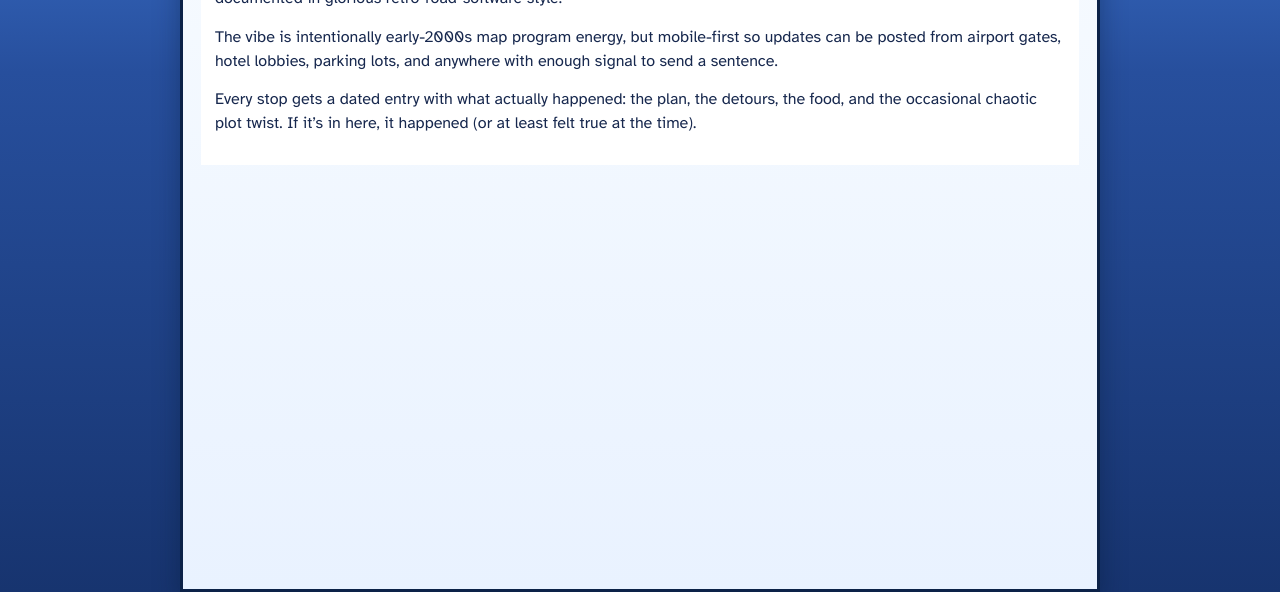
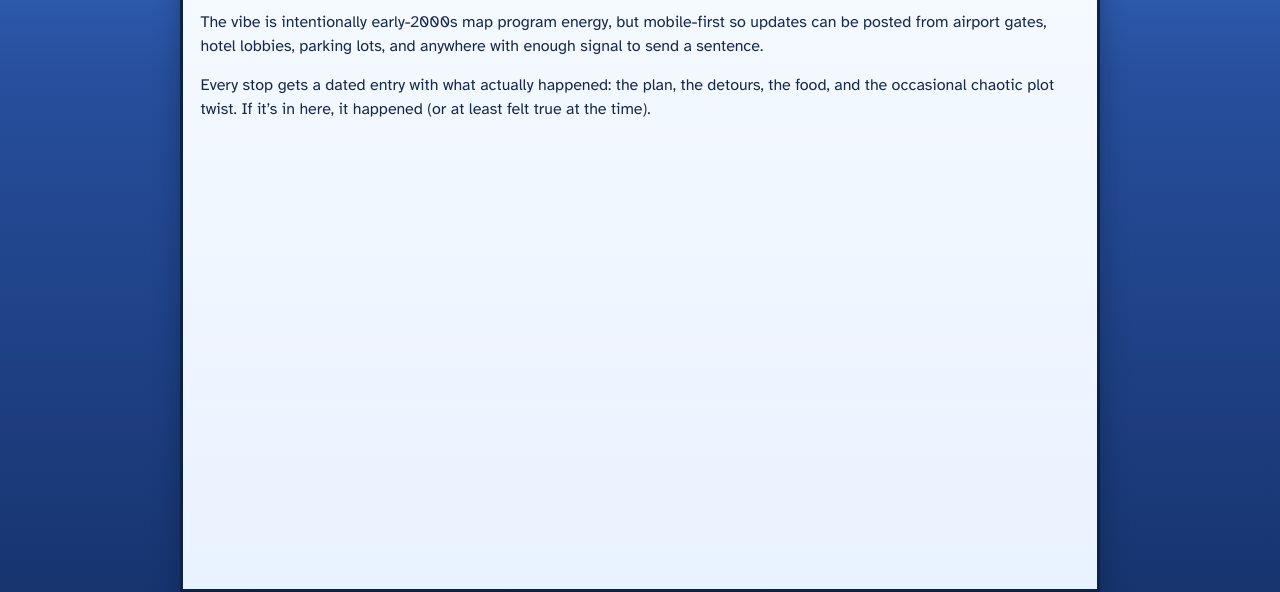
Before and after one commit to davidyen1124/route66-diary, an Astro site: page /about in a window 1280 px wide. Shown: the part 208-800 px from the top of the page. Built offline with nearby package versions, Linux system fonts and the light colour scheme; Astro itself is replaced by a stand-in of ours.

Commit message:
Remove about card styling

```diff
--- a/src/pages/about.astro
+++ b/src/pages/about.astro
@@ -11,7 +11,7 @@ import Header from '../components/Header.astro';
   <body>
     <Header />
     <main>
-      <article class="about-card">
+      <article>
         <h1>About This Trip</h1>
 
         <p>
@@ -34,10 +34,3 @@ import Header from '../components/Header.astro';
     </main>
   </body>
 </html>
-
-<style>
-  .about-card {
-    background: #fff;
-    padding: 0.9rem;
-  }
-</style>
```
